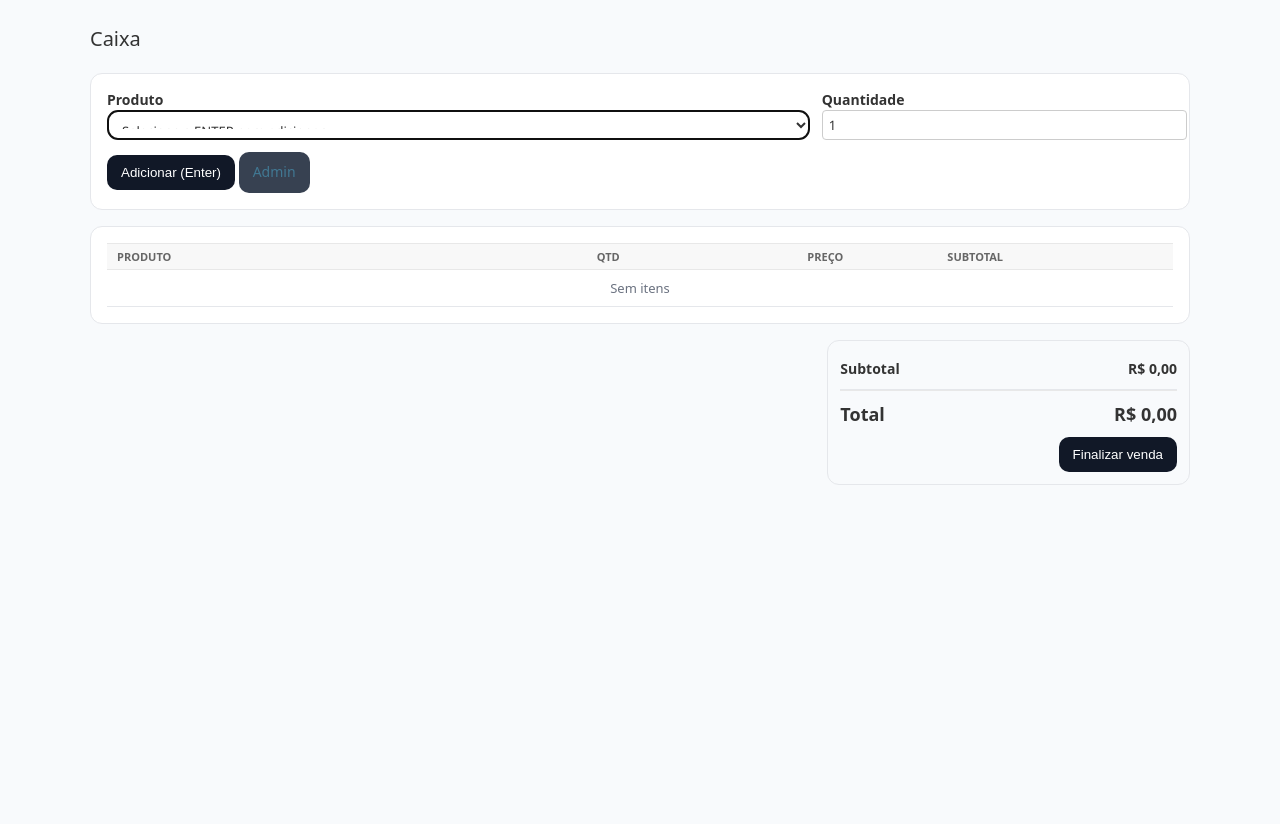
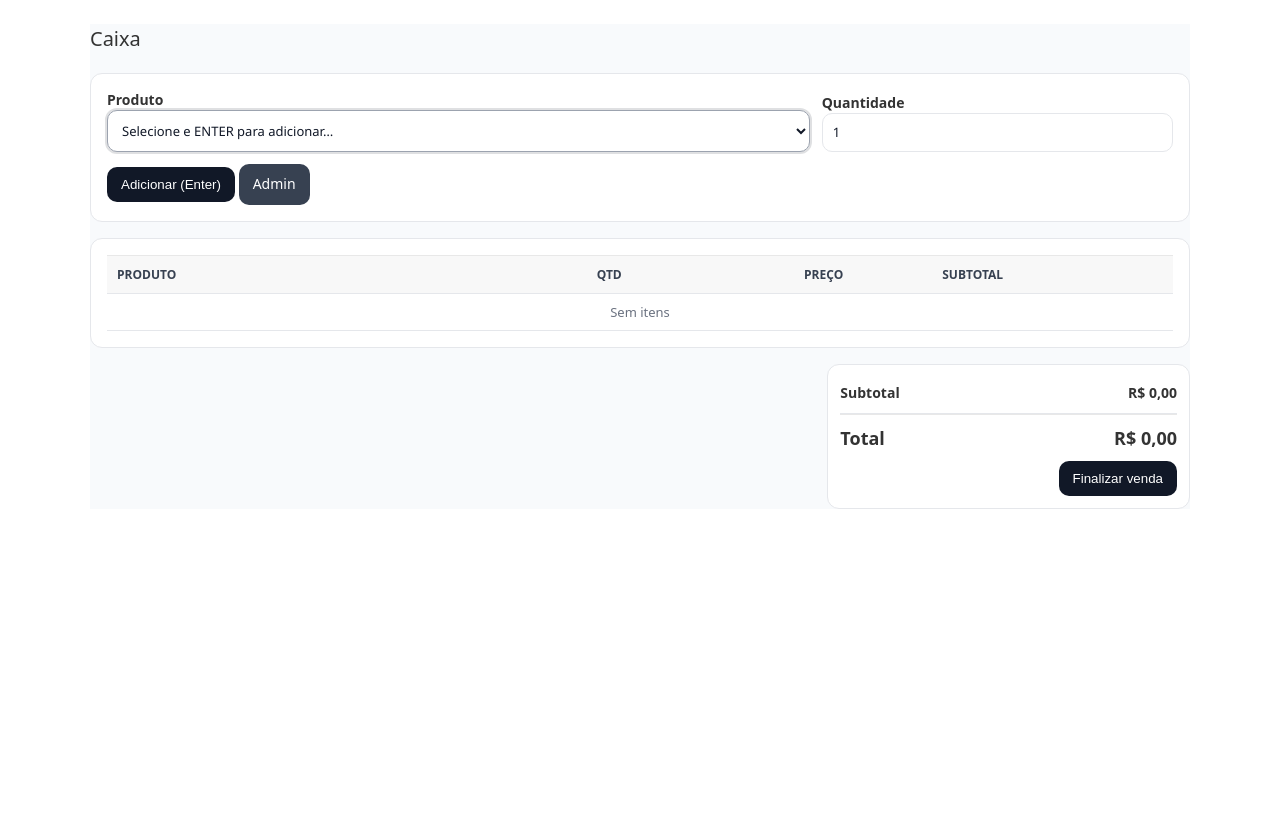
Before and after one commit to KleyJkGameDev/ambiente, a Django app: page /sales/pos/ in a window 1280 px wide. Run offline with Django 5.2, Linux system fonts and the light colour scheme; the first user in the database is signed in; data comes from the database, SQL or seed files in the repository.

Commit message:
geral 0.3.1v

```diff
--- a/sales/templates/sales/pos.html
+++ b/sales/templates/sales/pos.html
@@ -5,32 +5,63 @@
   <meta charset="utf-8" />
   <meta name="viewport" content="width=device-width, initial-scale=1" />
   <title>Caixa (POS)</title>
+  <!-- mantemos base.css do admin, mas vamos isolar nossos estilos -->
   <link rel="stylesheet" href="{% static 'admin/css/base.css' %}">
   <style>
-    body { max-width: 1100px; margin: 24px auto; font: 14px/1.45 system-ui, -apple-system, Segoe UI, Roboto, Arial; background:#f8fafc; }
-    .card { border: 1px solid #e5e7eb; border-radius: 12px; padding: 16px; margin-bottom: 16px; background: #fff; }
-    .row { display: grid; grid-template-columns: 2fr 1fr; gap: 12px; align-items: end; }
-    .btn { display:inline-flex; align-items:center; gap:8px; padding:10px 14px; border-radius:10px; border:0; background:#111827; color:#fff; cursor:pointer; }
-    .btn.secondary { background:#374151; }
-    .btn.ghost { background:#e5e7eb; color:#111827; }
-    table { width:100%; border-collapse: collapse; background:#fff; }
-    th, td { padding: 10px; border-bottom: 1px solid #e5e7eb; text-align:left; vertical-align: middle; }
-    th { font-weight:700; font-size:12px; text-transform:uppercase; color:#374151; }
-    .right { text-align:right; white-space:nowrap; }
-    .qty { width: 70px; }
-    .totalbox { border:1px solid #e5e7eb; border-radius: 12px; padding: 12px; }
-    .totrow { display:flex; justify-content: space-between; margin: 6px 0; font-weight:600; }
-    .totrow.big { font-size:18px; }
-    select, input { width:100%; padding:10px; border:1px solid #e5e7eb; border-radius:10px; background:#fff; }
+    /* --- Escopo POS para evitar interferência do admin.css --- */
+    .pos { max-width: 1100px; margin: 24px auto; font: 14px/1.45 system-ui,-apple-system,Segoe UI,Roboto,Arial; background:#f8fafc; }
+    .pos .card { border: 1px solid #e5e7eb; border-radius: 12px; padding: 16px; margin-bottom: 16px; background: #fff; }
+    .pos .row { display: grid; grid-template-columns: 2fr 1fr; gap: 12px; align-items: end; }
+
+    .pos .btn { display:inline-flex; align-items:center; gap:8px; padding:10px 14px; border-radius:10px; border:0; background:#111827; color:#fff; cursor:pointer; text-decoration:none; }
+    .pos .btn.secondary { background:#374151; }
+    .pos .btn.ghost { background:#e5e7eb; color:#111827; }
+
+    .pos table { width:100%; border-collapse: collapse; background:#fff; }
+    .pos th, .pos td { padding: 10px; border-bottom: 1px solid #e5e7eb; text-align:left; vertical-align: middle; }
+    .pos th { font-weight:700; font-size:12px; text-transform:uppercase; color:#374151; }
+    .pos .right { text-align:right; white-space:nowrap; }
+    .pos .qty { width: 80px; }
+
+    .pos .totalbox { border:1px solid #e5e7eb; border-radius: 12px; padding: 12px; background:#fff; }
+    .pos .totrow { display:flex; justify-content: space-between; margin: 6px 0; font-weight:600; }
+    .pos .totrow.big { font-size:18px; }
+
+    /* Inputs/Selects: reset leve para não herdar estilos do admin */
+    .pos select,
+    .pos input[type="number"],
+    .pos input[type="text"] {
+      box-sizing: border-box;
+      width: 100%;
+      padding: 10px;
+      border: 1px solid #e5e7eb;
+      border-radius: 10px;
+      background: #fff;
+      color: #111827;
+      line-height: 1.3;
+      height: auto;
+      appearance: auto;
+      -webkit-appearance: menulist;
+      -moz-appearance: menulist;
+    }
+    .pos select:focus,
+    .pos input:focus {
+      outline: 2px solid #11182722;
+      border-color: #9ca3af;
+    }
+
+    /* evita que estilos de botão do admin “acinzentem” nossos links/botões */
+    .pos a.btn { opacity: 1 !important; }
   </style>
 </head>
 <body>
-  <h1>Caixa</h1>
-
   <!-- CSRF escondido para o JS pegar com segurança -->
   <form id="csrf-form" style="display:none;">
     {% csrf_token %}
   </form>
+
+  <div class="pos">
+    <h1>Caixa</h1>
 
     <!-- Seleção de produto -->
     <div class="card">
@@ -123,7 +155,7 @@
           method:'POST',
           headers: {
             'X-Requested-With':'XMLHttpRequest',
-            'X-CSRFToken': getCSRF(),              // <<< token correto
+            'X-CSRFToken': getCSRF(),
           },
           body: fd
         });
@@ -152,16 +184,16 @@
               <td><input class="qty" type="number" min="1" value="${it.quantity}"/></td>
               <td class="right">${fmt(it.unit)}</td>
               <td class="right">${fmt(it.line_total)}</td>
-              <td class="right"><button class="btn ghost btn-del">Remover</button></td>
+              <td class="right"><button class="btn ghost btn-del" type="button">Remover</button></td>
             `;
             tbody.appendChild(tr);
           });
         }
         subtotalEl.textContent = fmt(state.subtotal);
         totalEl.textContent = fmt(state.total);
+
+        // volta o foco para o select, mas sem mexer no valor
         sel.focus();
-        sel.selectedIndex = 0;
-        qty.value = 1;
       }
 
       async function addItem(){
@@ -169,7 +201,12 @@
         const q = Math.max(1, parseInt(qty.value||'1',10));
         if(!product_id) return;
         const data = await post("{% url 'sales:pos_add_item' %}", {product_id, quantity:q});
-        if(data.ok) render(data.state);
+        if(data.ok) {
+          render(data.state);
+          // limpa a seleção após adicionar
+          sel.selectedIndex = 0;
+          qty.value = 1;
+        }
       }
 
       async function updateQty(tr){
@@ -186,8 +223,20 @@
       }
 
       btnAdd.addEventListener('click', addItem);
-      sel.addEventListener('keydown', (e)=>{ if(e.key === 'Enter'){ e.preventDefault(); addItem(); }});
-      qty.addEventListener('keydown', (e)=>{ if(e.key === 'Enter'){ e.preventDefault(); addItem(); }});
+
+      // Ajuste: só intercepta Enter quando já tem produto escolhido
+      sel.addEventListener('keydown', (e)=>{
+        if(e.key === 'Enter' && sel.value){
+          e.preventDefault();
+          addItem();
+        }
+      });
+      qty.addEventListener('keydown', (e)=>{
+        if(e.key === 'Enter' && sel.value){
+          e.preventDefault();
+          addItem();
+        }
+      });
 
       tbody.addEventListener('change', (e)=>{
         if(e.target.classList.contains('qty')){
```
Also changed, not shown: other parts of sales/templates/sales/pos.html (+4 -3 lines), db.sqlite3. Lines whose indentation alone changed are shown as unchanged.
